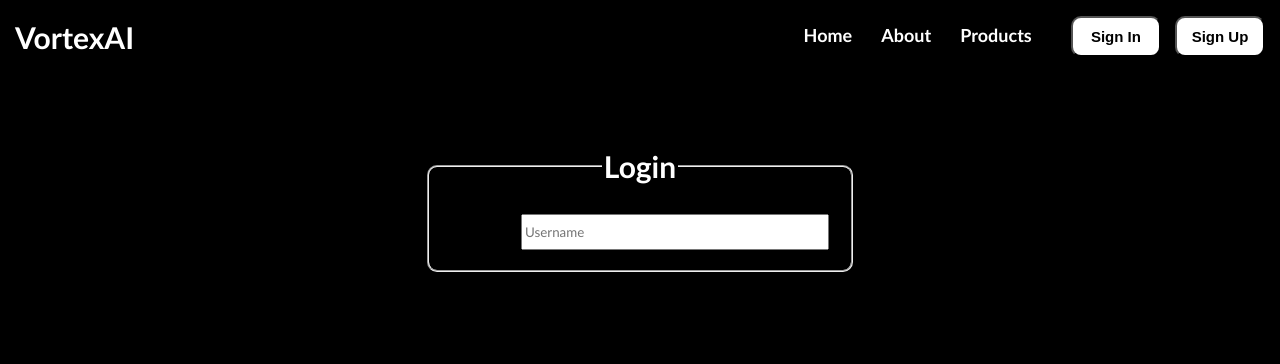
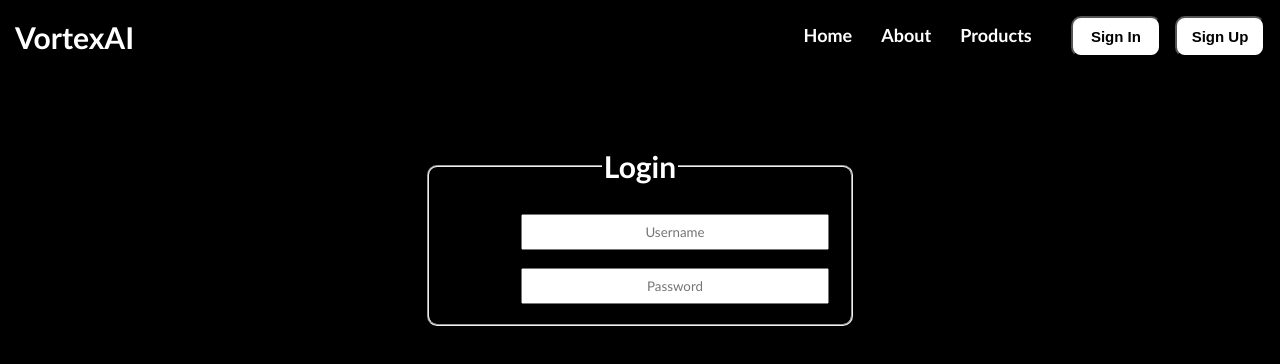
Before and after one commit to jayvenkatesanmeenakshi-hue/VortexAI, a plain HTML site: page SignIn.html in a window 1280 px wide. Drawn offline with Linux system fonts and the light colour scheme.

Commit message:
i did these changes... buhhrr

```diff
--- a/SignIn.html
+++ b/SignIn.html
@@ -21,6 +21,8 @@
         <legend style="text-align: center;"><h2 style="font-family: calibri; font-size: 30px; color: white;">Login</h2></legend>
         <form action="login" class="form">
             <input type="text" name="username" class="username-input" placeholder="Username">
+            <br><br>
+            <input type="password" name="password" class="password-input" placeholder="Password">
         </form>
     </fieldset>
 </body>
--- a/style.css
+++ b/style.css
@@ -76,5 +76,12 @@ label {
     width: 300px;
     height: 30px;
     font-family: calibri;
+    text-align: center;
+}
 
+.password-input {
+    width: 300px;
+    height: 30px;
+    font-family: calibri;
+    text-align: center;
 }
```
